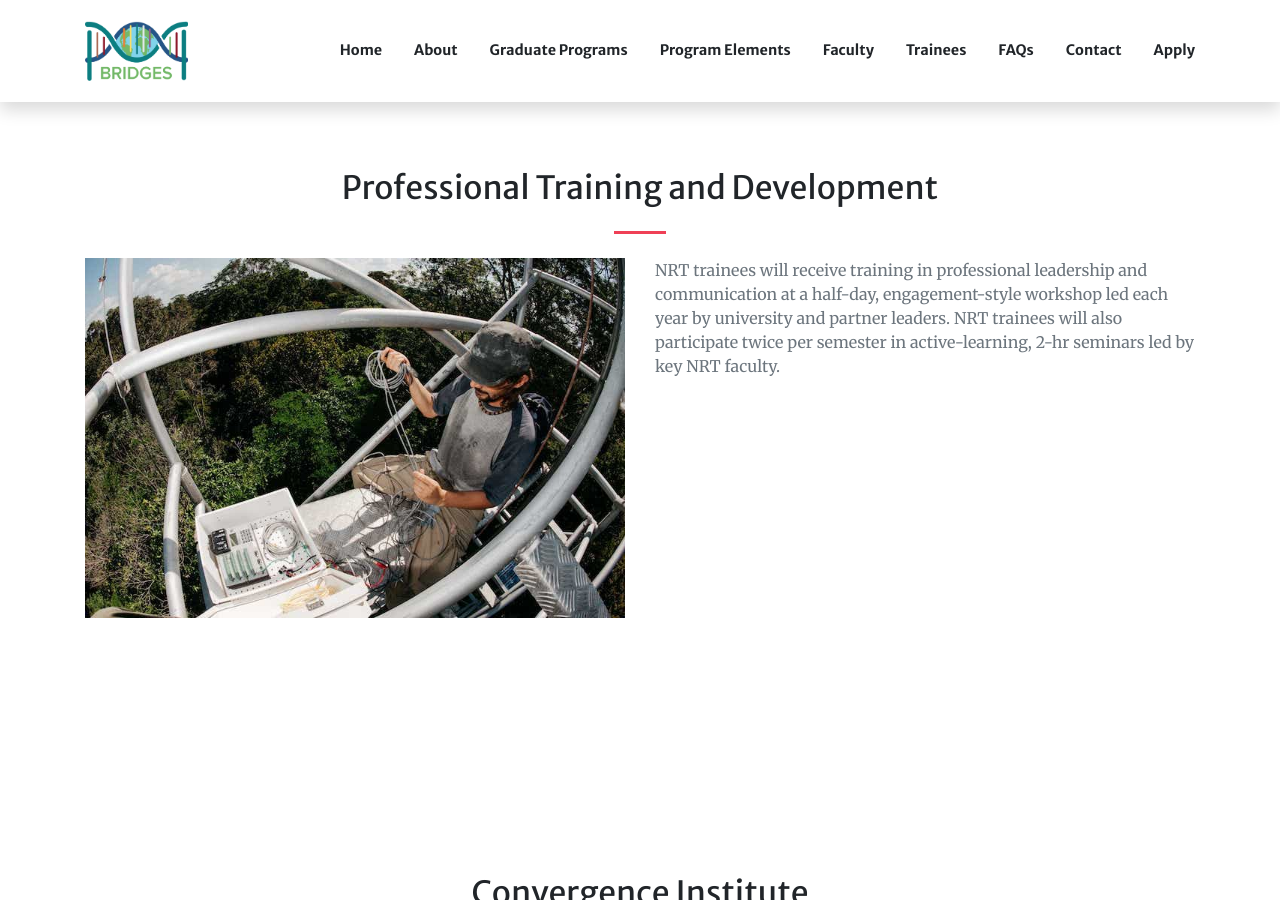
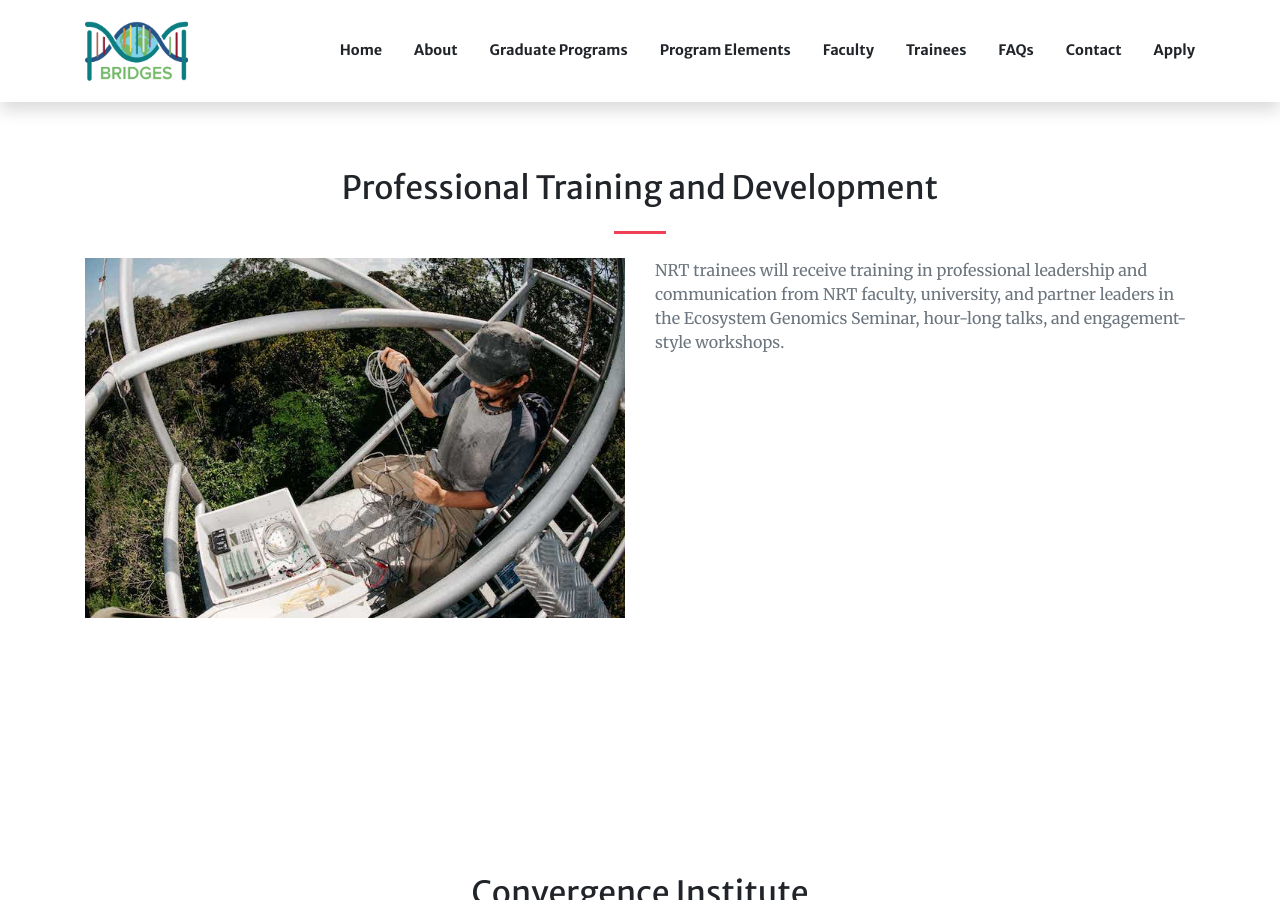
Before and after one commit to ecosystem-genomics/ecosystem-genomics.github.io, a Jekyll site: the page built from program-details.md, in a window 1280 px wide and 900 px high, scrolled down 3726 px. Built offline with Jekyll 4.4.1, drawn with Linux system fonts in a browser that asks for light colours; nearby versions of some CDN libraries.

Commit message:
NRT text update

```diff
--- a/_includes/nav.html
+++ b/_includes/nav.html
@@ -1,7 +1,7 @@
 <nav class="navbar navbar-expand-lg navbar-light fixed-top py-3" id="mainNav">
   <div class="container">
     <a class="navbar-brand js-scroll-trigger" href="#page-top">
-      <img src="assets/img/underlogo.png" alt="BRIDGES logo" height="60">
+      <img src="/assets/img/underlogo.png" alt="BRIDGES logo" height="60">
     </a>
     <button class="navbar-toggler navbar-toggler-right" type="button" data-toggle="collapse" data-target="#navbarResponsive" aria-controls="navbarResponsive" aria-expanded="false" aria-label="Toggle navigation">
       <span class="navbar-toggler-icon"></span>
--- a/program-details.md
+++ b/program-details.md
@@ -79,7 +79,7 @@ sections:
 #  background_style: bg-info
 #  text_style: text-left text-white
   text: >+
-    NRT trainees will receive training in professional leadership and communication at a half-day, engagement-style workshop led each year by university and partner leaders. NRT trainees will also participate twice per semester in active-learning, 2-hr seminars led by key NRT faculty.
+    NRT trainees will receive training in professional leadership and communication from NRT faculty, university, and partner leaders in the Ecosystem Genomics Seminar, hour-long talks, and engagement-style workshops.
   image: 'assets/img/portfolio/thumbnails/professional-development.jpg'
   img_description: >+
     A male PhD student works on equipment high above the Amazon rainforest. Photo credit: Jake Bryant
```
Also changed, not shown: 5 other files.
